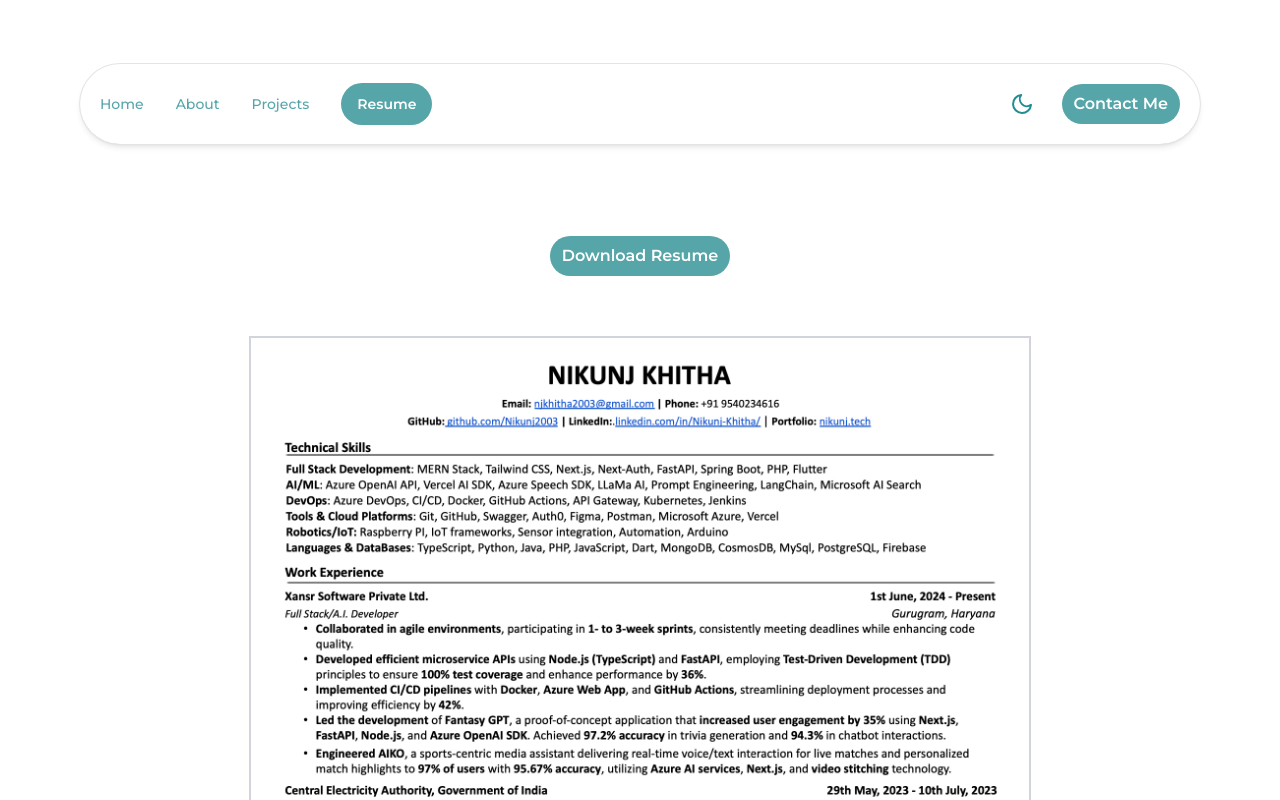
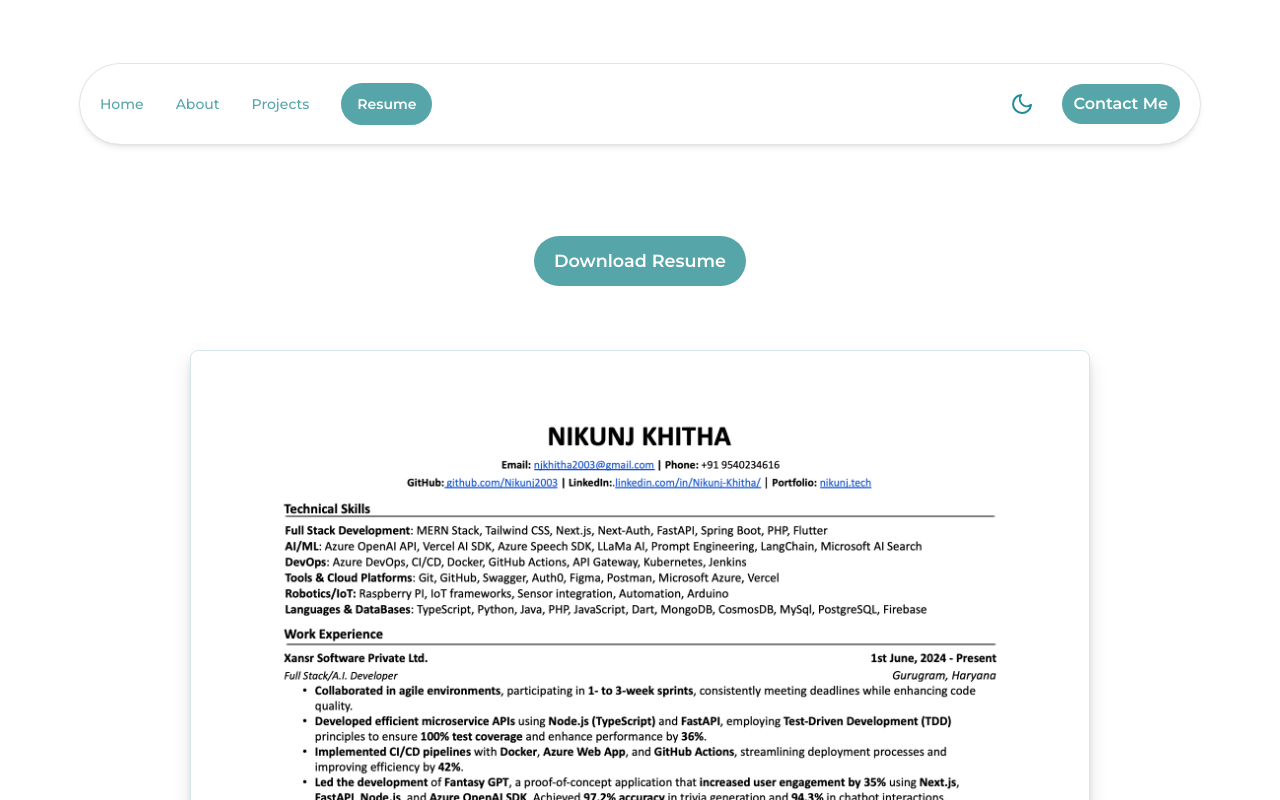
Before and after one commit to Nikunj2003/My-Next-Js-Portfolio, a Next.js app: page /resume in a window 1280 px wide. Shown: the top 800 px of the page. Built offline with nearby package versions, Linux system fonts and the light colour scheme.

Commit message:
Added mounted state to prevent theme flicker, updated styles for button and resume container, and refactored CSS classes and styles

```diff
--- a/src/pages/resume.tsx
+++ b/src/pages/resume.tsx
@@ -7,6 +7,7 @@ export default function Resume() {
   const [isVisible, setIsVisible] = useState(false);
   const [isMobile, setIsMobile] = useState(false);
   const { resolvedTheme } = useTheme();
+  const [mounted, setMounted] = useState(false);
 
   useEffect(() => {
     const handleResize = () => {
@@ -24,13 +25,28 @@ export default function Resume() {
     return () => clearTimeout(timer);
   }, []);
 
+  useEffect(() => {
+    // Ensures the theme is mounted before rendering
+    setMounted(true);
+  }, []);
+
+  // Define background and border color based on the resolved theme after mounting
   const backgroundColor =
     resolvedTheme === "dark"
       ? "rgba(0, 0, 0, 0.2)"
       : "rgba(255, 255, 255, 0.2)";
 
-  const buttonTextColor =
-    resolvedTheme === "dark" ? "text-black" : "text-white";
+  const borderColor = resolvedTheme === "dark" ? "#1A5458" : "#D6E8E9";
+
+  const boxShadow =
+    resolvedTheme === "dark"
+      ? "none"
+      : "0 10px 20px rgba(0, 0, 0, 0.1), 0 6px 6px rgba(0, 0, 0, 0.1)"; // Light mode 3D shadow
+
+  const transform3D = resolvedTheme === "dark" ? "none" : "translateY(-2px)";
+
+  // Avoid rendering before theme is fully resolved to prevent flicker
+  if (!mounted) return null;
 
   return (
     <>
@@ -72,30 +88,36 @@ export default function Resume() {
           <a
             href="/Resume.pdf"
             download
-              className={`relative mx-3 my-3 font-semibold transition-transform duration-100 hover:scale-110 ${buttonTextColor} rounded-full bg-[#56A5A9] px-4 py-3 sm:px-3 sm:py-2`}
-              style={{ transition: "background-color 0.3s ease" }}
+            className={`relative mx-3 my-3 font-semibold transition-transform duration-100 hover:scale-110 text-white rounded-full bg-[#56A5A9] px-6 py-4 sm:px-5 sm:py-3`} // Increased padding for a bigger button
+            style={{ fontSize: "1.10rem", transition: "background-color 0.3s ease", marginBottom: "2.1rem" }} // Increased font size
           >
             Download Resume
           </a>
+
           </div>
 
           <div className="rmt mt-8 flex justify-center">
             <div
-              className={`rmt flex items-center justify-center rounded-lg bg-white bg-opacity-30 p-4 backdrop-blur-lg transition-opacity duration-700 ${
+              className={`rmt flex items-center justify-center rounded-lg p-4 backdrop-blur-lg transition-opacity duration-700 ${
                 isVisible ? "opacity-100" : "opacity-0"
               }`}
               style={{
                 maxWidth: "900px",
                 width: "95%",
                 minHeight: "600px",
+                paddingTop: "3rem",
+                paddingBottom: "3rem",
                 backgroundColor,
+                border: `1px solid ${borderColor}`,
+                boxShadow, // Apply the 3D shadow in light mode
+                transform: transform3D, // Slight translateY for 3D effect
                 display: !isMobile ? "flex" : "none", // Hide on mobile
               }}
             >
               <img
                 src="/resume.png"
                 alt="Nikunj Khitha Resume"
-                className={`border-2 border-gray-300 transition-transform duration-700 ${
+                className={`transition-transform duration-700 ${
                   isVisible
                     ? "translate-y-0 opacity-100"
                     : "translate-y-10 opacity-0"
@@ -111,7 +133,7 @@ export default function Resume() {
               <img
                 src="/resume.png"
                 alt="Nikunj Khitha Resume"
-                className={`border-2 border-gray-300 transition-transform duration-700 ${
+                className={`transition-transform duration-700 ${
                   isVisible
                     ? "translate-y-0 opacity-100"
                     : "translate-y-10 opacity-0"
```
Lines whose indentation alone changed are shown as unchanged.
